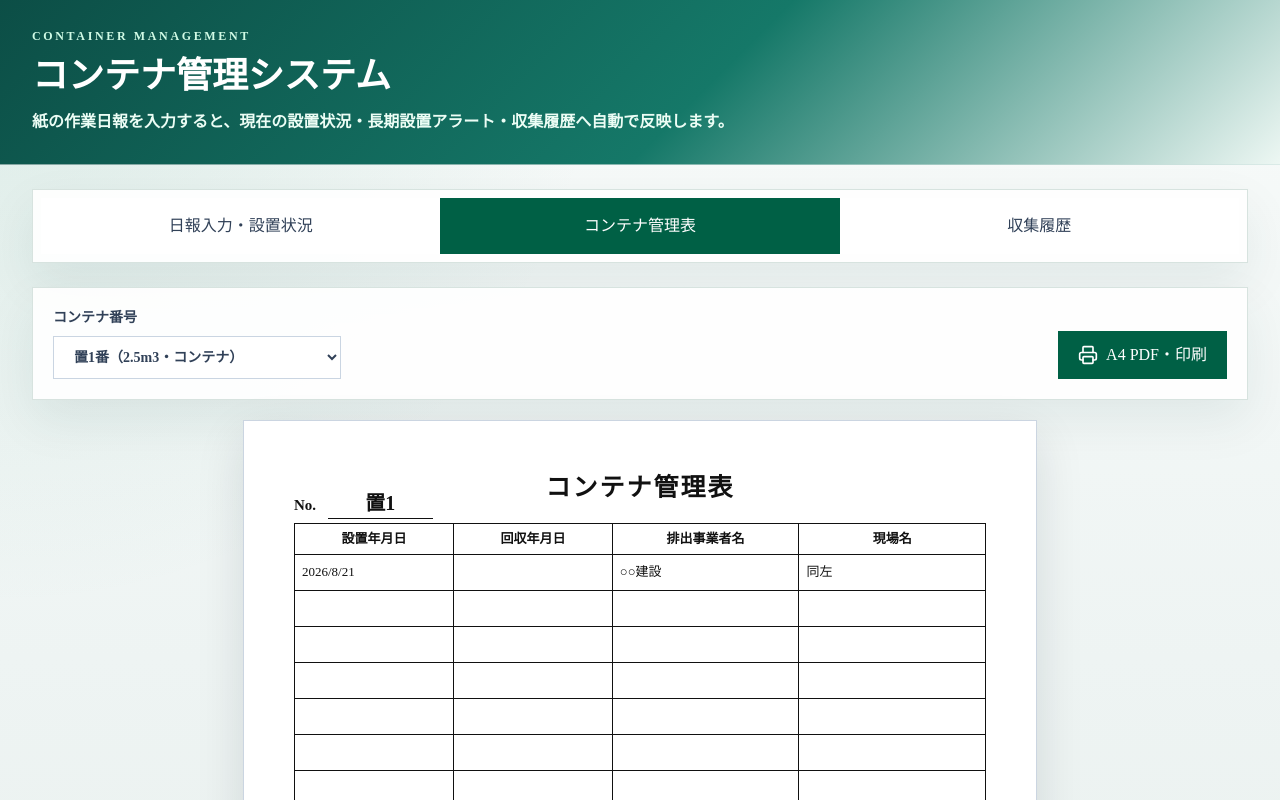
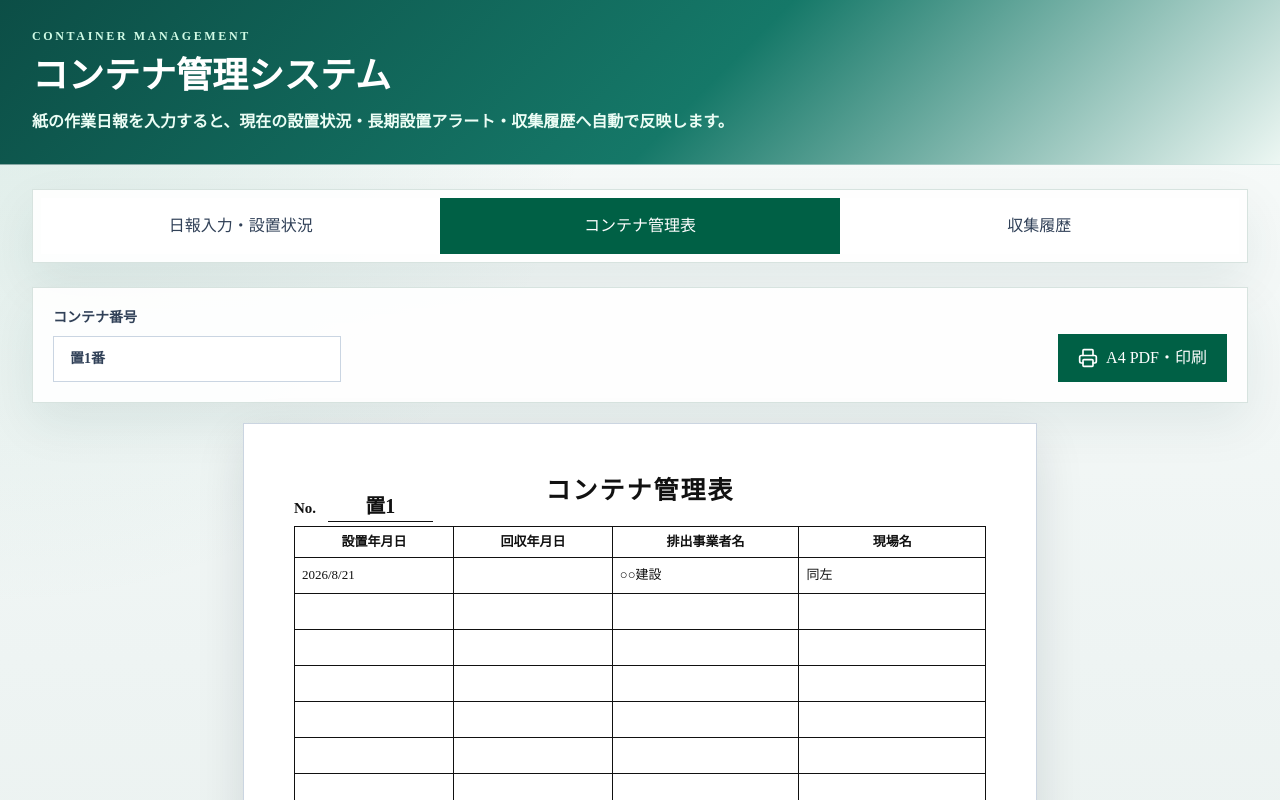
Before and after one commit to chikakashima/container-management, a Next.js app: page / in a window 1280 px wide. Both pictures are taken after a click on the button "コンテナ管理表". Shown: the top 800 px of the page. Built offline with nearby package versions, Linux system fonts and the light colour scheme.

Commit message:
Make container and company selectors searchable

```diff
--- a/components/container-management.tsx
+++ b/components/container-management.tsx
@@ -119,6 +119,7 @@ export function ContainerManagement() {
   const [containerQuery, setContainerQuery] = useState('')
   const [activeTab, setActiveTab] = useState<AppTab>('daily')
   const [ledgerAssetId, setLedgerAssetId] = useState(containerAssets.find((item) => item.assetType === 'コンテナ')?.id ?? '')
+  const [ledgerAssetQuery, setLedgerAssetQuery] = useState(containerAssets.find((item) => item.assetType === 'コンテナ')?.label ?? '')
   const [historyCompany, setHistoryCompany] = useState('○○建設')
   const [historyYear, setHistoryYear] = useState('2026')
   const [printTarget, setPrintTarget] = useState<PrintTarget>(null)
@@ -151,6 +152,12 @@ export function ContainerManagement() {
       window.print()
       setPrintTarget(null)
     }, 80)
+  }
+
+  function selectLedgerAsset(value: string) {
+    setLedgerAssetQuery(value)
+    const exact = containerAssets.find((item) => item.label === value || `${item.label}（${item.sizeLabel}・${item.assetType}）` === value)
+    if (exact) setLedgerAssetId(exact.id)
   }
 
   function persist(next: { assignments: ContainerAssignment[]; reports: ContainerReport[]; thresholds: LongTermThreshold[] }) {
@@ -356,9 +363,8 @@ export function ContainerManagement() {
         <div className="no-print panel rounded-none p-5">
           <div className="flex flex-col gap-4 md:flex-row md:items-end md:justify-between">
             <label className="block text-sm font-bold text-slate-700">コンテナ番号
-              <select className="mt-2 block min-w-72 border border-slate-300 bg-white px-4 py-3" value={ledgerAssetId} onChange={(event) => setLedgerAssetId(event.target.value)}>
-                {containerAssets.map((item) => <option key={item.id} value={item.id}>{item.label}（{item.sizeLabel}・{item.assetType}）</option>)}
-              </select>
+              <input className="mt-2 block min-w-72 border border-slate-300 bg-white px-4 py-3" list="container-ledger-options" placeholder="番号を入力して検索" value={ledgerAssetQuery} onChange={(event) => selectLedgerAsset(event.target.value)} />
+              <datalist id="container-ledger-options">{containerAssets.map((item) => <option key={item.id} value={item.label}>{item.sizeLabel}・{item.assetType}</option>)}</datalist>
             </label>
             <button type="button" className="inline-flex items-center justify-center gap-2 bg-emerald-800 px-5 py-3 font-black text-white" onClick={() => printSheet('container-ledger')}><Printer className="h-5 w-5" />A4 PDF・印刷</button>
           </div>
@@ -379,7 +385,8 @@ export function ContainerManagement() {
         <div className="no-print panel rounded-none p-5">
           <div className="grid gap-4 md:grid-cols-[1fr_180px_auto] md:items-end">
             <label className="block text-sm font-bold text-slate-700">排出事業者名
-              <select className="mt-2 block w-full border border-slate-300 bg-white px-4 py-3" value={historyCompany} onChange={(event) => setHistoryCompany(event.target.value)}>{companies.map((company) => <option key={company}>{company}</option>)}</select>
+              <input className="mt-2 block w-full border border-slate-300 bg-white px-4 py-3" list="history-company-options" placeholder="事業者名を入力して検索" value={historyCompany} onChange={(event) => setHistoryCompany(event.target.value)} />
+              <datalist id="history-company-options">{companies.map((company) => <option key={company} value={company} />)}</datalist>
             </label>
             <label className="block text-sm font-bold text-slate-700">管理年
               <select className="mt-2 block w-full border border-slate-300 bg-white px-4 py-3" value={historyYear} onChange={(event) => setHistoryYear(event.target.value)}>{years.map((year) => <option key={year}>{year}年</option>)}</select>
```
